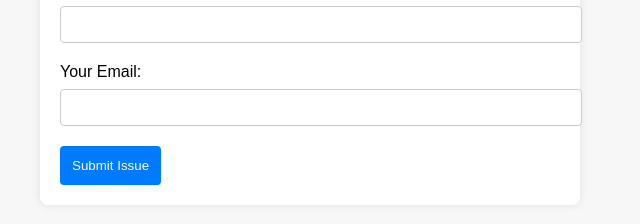
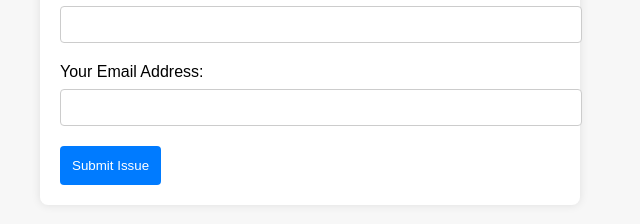
Before and after one commit to MukeshMuki18/SampleGithubActions, a plain HTML site: page index.html in a window 1280 px wide. Shown: the part 294-518 px from the top of the page, 330-970 px from the left. Drawn offline with Linux system fonts and the light colour scheme.

Commit message:
Update index.html

```diff
--- a/index.html
+++ b/index.html
@@ -52,7 +52,7 @@
     <label for="country">Country:</label>
     <input type="text" id="country" name="country" required />
 
-    <label for="email">Your Email:</label>
+    <label for="email">Your Email Address:</label>
     <input type="email" id="email" name="email" required />
 
     <button type="submit">Submit Issue</button>
```
